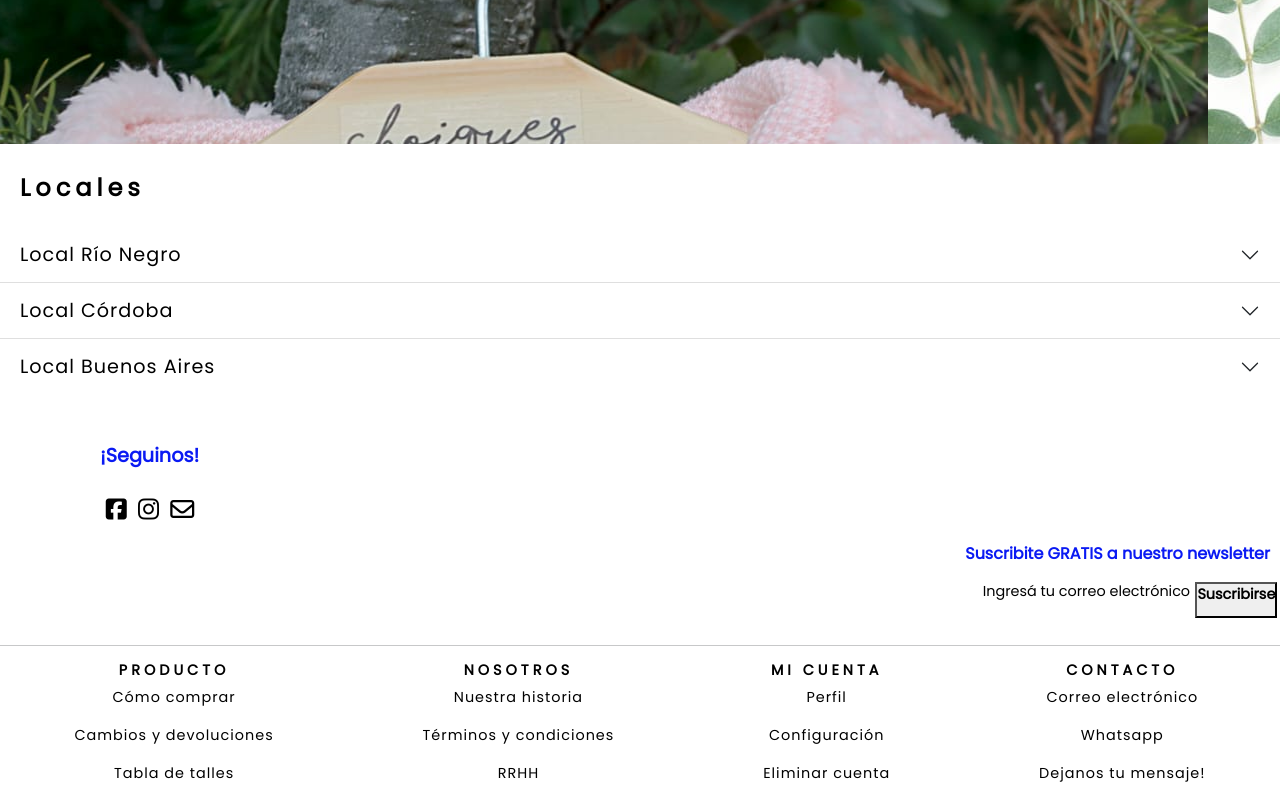
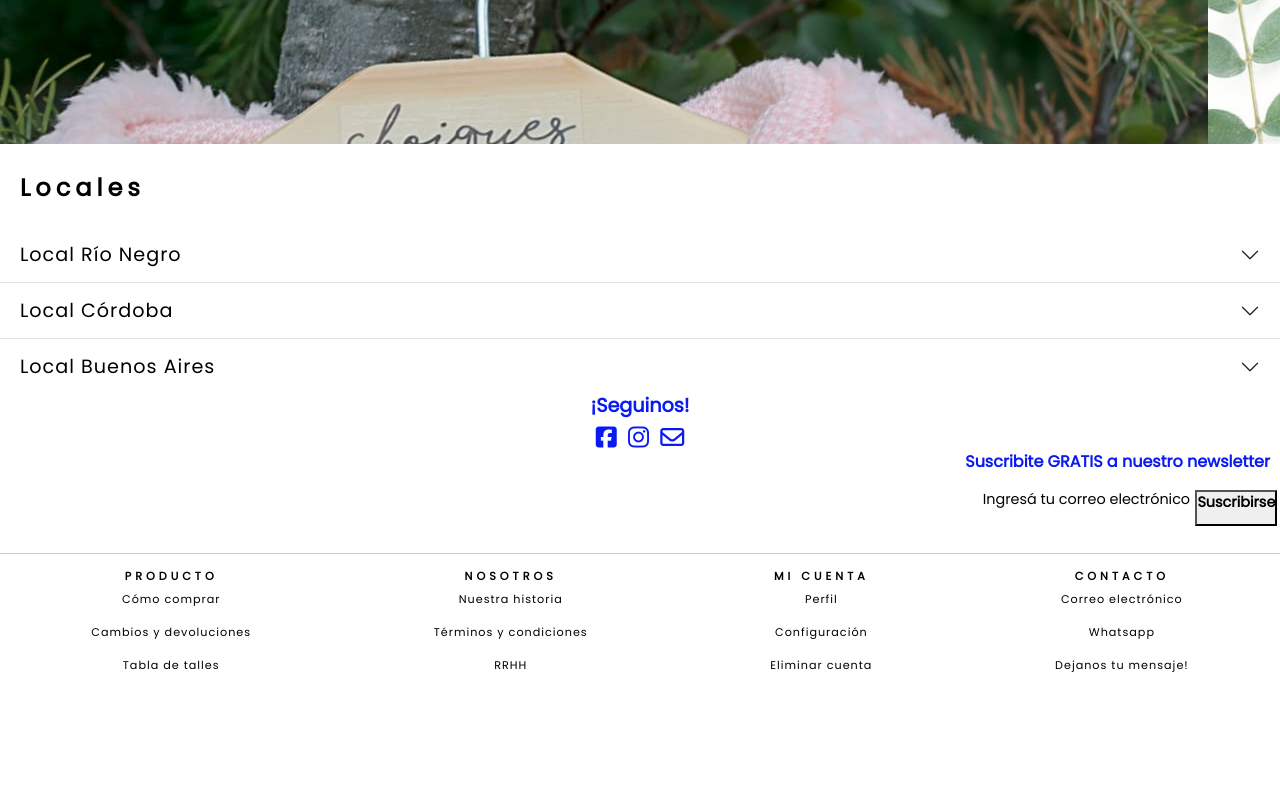
Before and after one commit to magdalenamarchesotti/bruto-indumentaria, a website: page index.html in a window 1280 px wide. Shown: the part 2028-2828 px from the top of the page. After the commit the page ends 2718 px from the top, so only its background shows below. Drawn offline with nearby package versions, Linux system fonts and the light colour scheme.

Commit message:
cambios fuentes y colores

```diff
--- a/scss/base/_fuentes.scss
+++ b/scss/base/_fuentes.scss
@@ -3,4 +3,6 @@ $fuentes-proyecto:
 100%,
 120%,
 150%,
-60%;
+60%,
+80%,
+70%;
--- a/scss/componentes/_footer.scss
+++ b/scss/componentes/_footer.scss
@@ -9,13 +9,11 @@
     font-family: 'Poppins', sans-serif;
     text-decoration: none;
     font-weight: bold;
-    margin: 50px 0 0 100px;
-    padding-bottom: 10px;
+    text-align: center;
 }
 
 .footer-container {
-    padding: 20px 100px;
-    @include parametro-flex(flex, left);
+    @include parametro-flex(flex, center);
 
     .footer {
     @include parametro-flex-completo(100px, flex, space-around);
@@ -23,7 +21,7 @@
     .iconos-rrss {
     a {
         i {
-            color: nth($colores-proyecto, 1);
+            color: nth($colores-proyecto, 4);
             font-size: 24px;
             &:hover {
                 transform: scale(1.5);
@@ -89,7 +87,7 @@
             h4 {
                 color:nth($colores-proyecto, 1);
                 letter-spacing: 4px;
-                font-size: nth($fuentes-proyecto, 1);
+                font-size: nth($fuentes-proyecto, 7);
                 font-family: 'Poppins', sans-serif;
                 text-decoration: none;
                 font-weight: bolder;
@@ -99,7 +97,7 @@
             .footer-final {
                 color: nth($colores-proyecto, 1);
                 letter-spacing: 1px;
-                font-size: nth($fuentes-proyecto, 1);
+                font-size: nth($fuentes-proyecto, 7);
                 font-family: 'Poppins', sans-serif;
                 text-decoration: none;
                 text-align: center;
```
Also changed, not shown: css/style.css, 1 other file.
